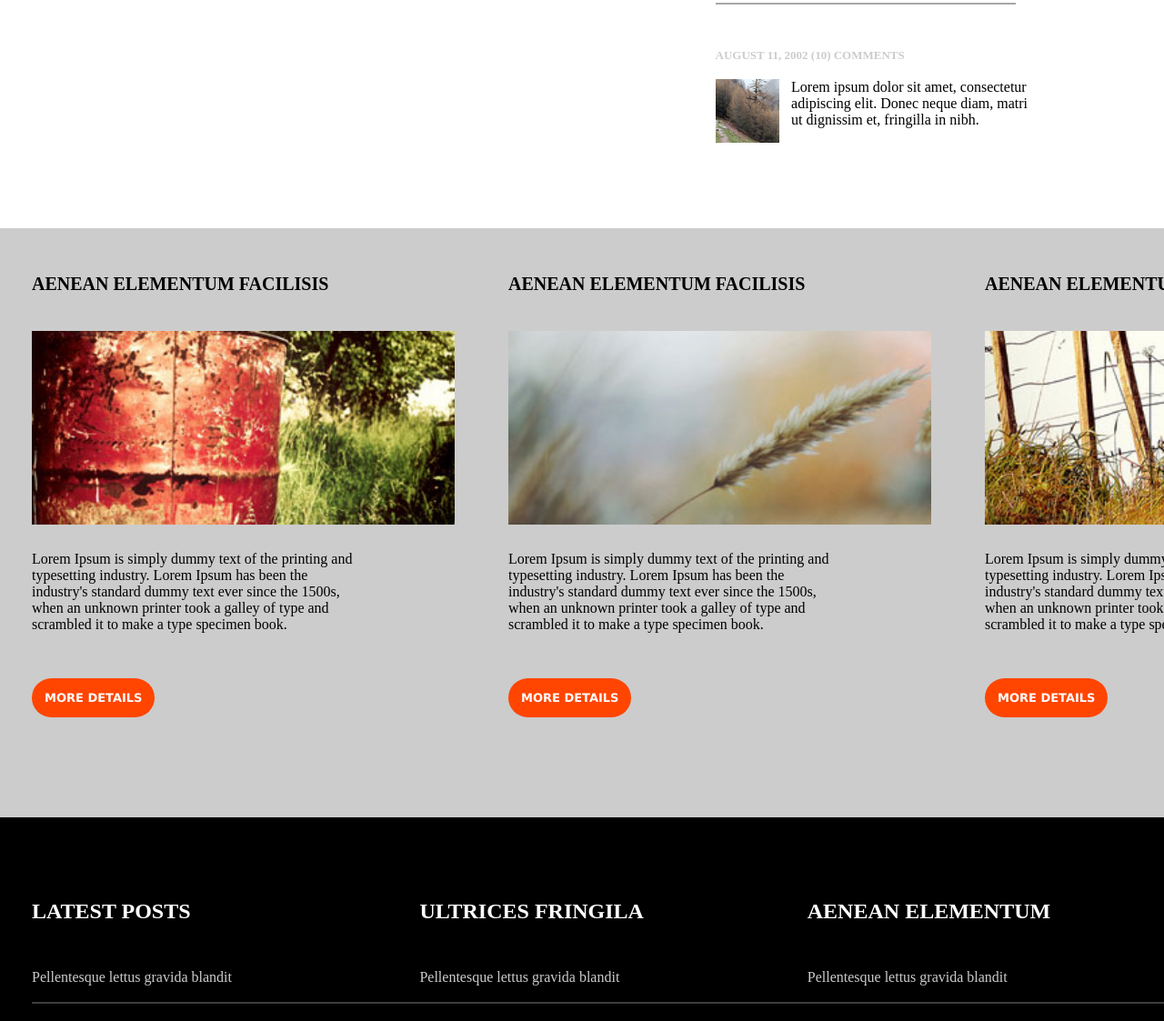
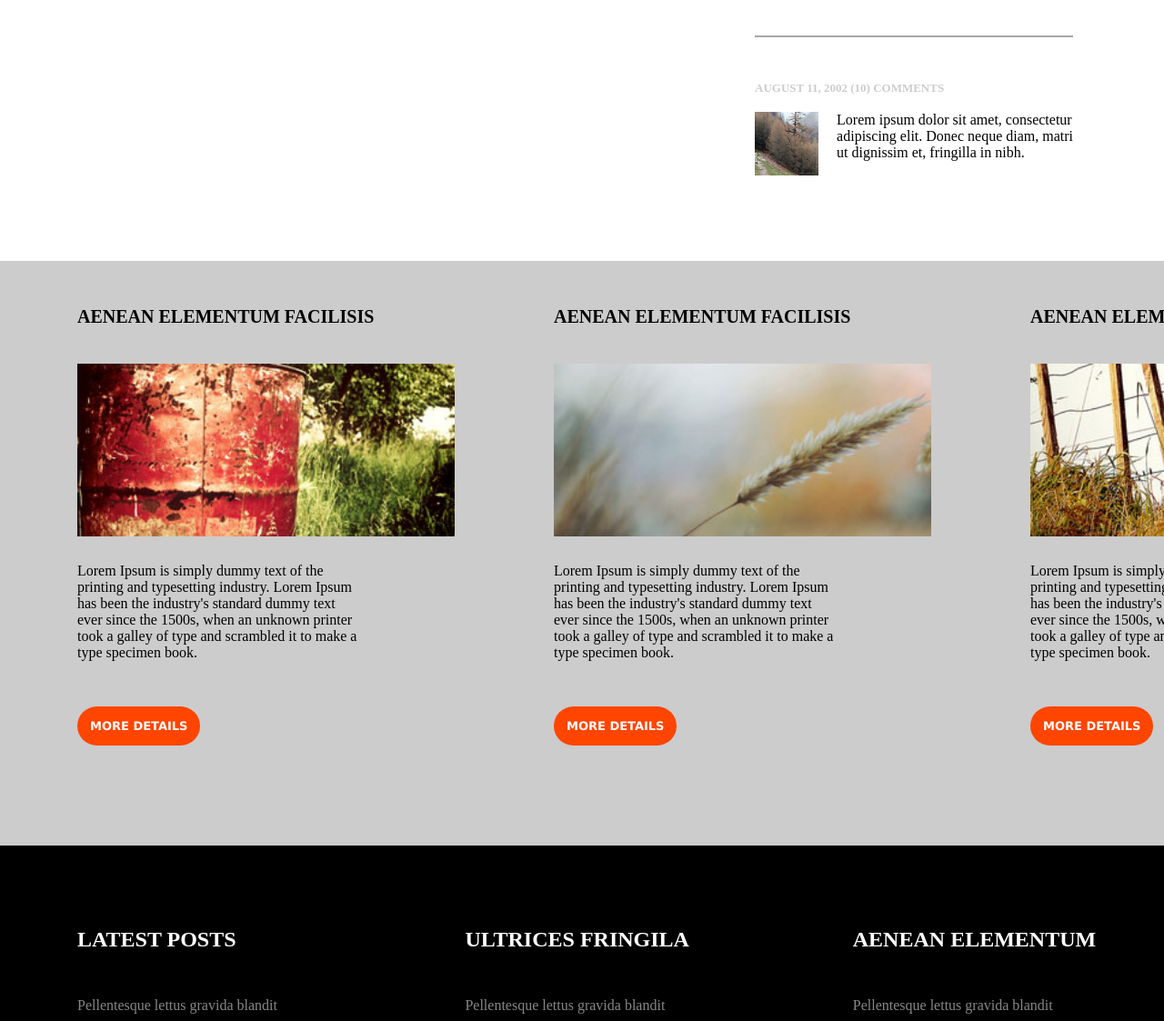
Before and after one commit to rborgesr/rborgesr.github.io, a plain HTML site: page projeto04/index.html in a window 1280 px wide. Shown: the part 1677-2800 px from the top of the page at 91% size. Drawn offline with Linux system fonts and the light colour scheme.

Commit message:
loremipsum

```diff
--- a/projeto04/index.html
+++ b/projeto04/index.html
@@ -23,6 +23,7 @@
     <nav id="inicio">
         <h1>WELCOME TO LOREM IPSUM!</h1>
         <h4>Interger sit amet vel arcu aliquet predium</h4>
+        <br>
         <img width="980px" src="imagens/pic07.jpg"><br>
 
 
@@ -44,7 +45,7 @@
         <nav id="conteudo-lateral">
             <br>
             <h1>PELLENTEQUES VULPUTATE</h1>
-
+            <br>
             <div id="itens-lateral">
                <br> <h3>AUGUST 11, 2002 (10) COMMENTS</h3>
                <br>
@@ -73,10 +74,11 @@
                      Lorem ipsum dolor sit amet, consectetur<br> adipiscing elit. Donec neque diam, matri<br> ut dignissim et, fringilla in nibh.
                  </p>
                  <br><br><br>
-                 <div id="linha-horizontal">
+             </div>
 
-                 </div>
-             </div>
+             <div id="linha-horizontal">
+
+            </div>
 
              <div id="itens-lateral">
                 <br> <h3>AUGUST 11, 2002 (10) COMMENTS</h3>
@@ -156,30 +158,35 @@
 
             <h2>LATEST POSTS</h2>
 
-            <p>Pellentesque lettus gravida blandit</p>
+            <a href="">Pellentesque lettus gravida blandit</a>
+            <br>
             <br>
             <div id="linha-horizontal2">
 
             </div>
-            <p>Pellentesque lettus gravida blandit</p>
+            <a href="">Pellentesque lettus gravida blandit</a>
+            <br>
             <br>
             <div id="linha-horizontal2">
 
             </div>
 
-            <p>Pellentesque lettus gravida blandit</p>
+            <a href="">Pellentesque lettus gravida blandit</a>
+            <br>
             <br>
             <div id="linha-horizontal2">
 
             </div>
 
-            <p>Pellentesque lettus gravida blandit</p>
+            <a href="">Pellentesque lettus gravida blandit</a>
+            <br>
             <br>
             <div id="linha-horizontal2">
 
             </div>
 
-            <p>Pellentesque lettus gravida blandit</p>
+            <a href="">Pellentesque lettus gravida blandit</a>
+            <br>
             <br>
             <div id="linha-horizontal2">
 
@@ -190,31 +197,36 @@
 
             <h2>ULTRICES FRINGILA</h2>
 
-            <p>Pellentesque lettus gravida blandit</p>
+            <a href="">Pellentesque lettus gravida blandit</a>
+            <br>
             <br>
             <div id="linha-horizontal2">
 
             </div>
 
-            <p>Pellentesque lettus gravida blandit</p>
+            <a href="">Pellentesque lettus gravida blandit</a>
+            <br>
             <br>
             <div id="linha-horizontal2">
 
             </div>
 
-            <p>Pellentesque lettus gravida blandit</p>
+            <a href="">Pellentesque lettus gravida blandit</a>
+            <br>
             <br>
             <div id="linha-horizontal2">
 
             </div>
 
-            <p>Pellentesque lettus gravida blandit</p>
+            <a href="">Pellentesque lettus gravida blandit</a>
+            <br>
             <br>
             <div id="linha-horizontal2">
 
             </div>
 
-            <p>Pellentesque lettus gravida blandit</p>
+            <a href="">Pellentesque lettus gravida blandit</a>
+            <br>
             <br>
             <div id="linha-horizontal2">
 
@@ -224,30 +236,35 @@
         <div id="coluna3">
             <h2>AENEAN ELEMENTUM</h2>
 
-            <p>Pellentesque lettus gravida blandit</p>
+            <a href="">Pellentesque lettus gravida blandit</a>
+            <br>
             <br>
             <div id="linha-horizontal2">
 
             </div>
-            <p>Pellentesque lettus gravida blandit</p>
+            <a href="">Pellentesque lettus gravida blandit</a>
+            <br>
             <br>
             <div id="linha-horizontal2">
 
             </div>
 
-            <p>Pellentesque lettus gravida blandit</p>
+            <a href="">Pellentesque lettus gravida blandit</a>
+            <br>
             <br>
             <div id="linha-horizontal2">
 
             </div>
 
-            <p>Pellentesque lettus gravida blandit</p>
+            <a href="">Pellentesque lettus gravida blandit</a>
+            <br>
             <br>
             <div id="linha-horizontal2">
 
             </div>
 
-            <p>Pellentesque lettus gravida blandit</p>
+            <a href="">Pellentesque lettus gravida blandit</a>
+            <br>
             <br>
             <div id="linha-horizontal2">
 
--- a/projeto04/style.css
+++ b/projeto04/style.css
@@ -9,14 +9,14 @@ html, body{
 }
 
 #linha-horizontal{
-    width: 330px;
+    width: 350px;
     border: 0.5px solid ;
     color:#a8a7a7;
     margin-bottom: 30px;
 }
 
 #linha-horizontal2{
-    width: 460px;
+    width: 410px;
     border: 0.5px solid ;
     color:#413d3d;
     margin-bottom: 30px;
@@ -67,7 +67,7 @@ html, body{
 
 #inicio{
     display: inline-block;
-    padding-left: 35px;
+    padding-left: 85px;
 }
 
 #inicio h1{
@@ -85,14 +85,11 @@ html, body{
 
 #conteudo-lateral{
     float: right;
-    padding-right: 150px;
+    padding-right: 100px;
     padding-bottom: 90px;
     display: inline-block;
 }
 
-#conteudo-lateral h1{
-
-}
 
 #conteudo-lateral h3{
     font-size: 13px;
@@ -151,16 +148,16 @@ html, body{
 
 #texto2{
     width: 400px;
-    padding-left: 35px;
+    padding-left: 85px;
     padding-top: 25px;
 }
 
 #topicos img{
-    padding-left: 35px;
+    padding-left: 85px;
 }
 
 #topicos h1{
-    padding-left: 35px;
+    padding-left: 85px;
     padding-bottom: 40px;
 }
 
@@ -242,18 +239,23 @@ footer p{
 #coluna1{
     display: inline-block;
     width: 33%;
-    padding-left: 35px;
+    padding-left: 85px;
     padding-top: 90px;
 }
 
 #coluna2{
     display: inline-block;
     width: 33%;
-    padding-left: 35px;
+    padding-left: 85px;
 }
 
 #coluna3{
     display: inline-block;
     width: 33%;
-    padding-left: 35px;
+    padding-left: 85px;
 }
+
+footer a{
+    text-decoration: none;
+    color: #888787;
+}
```
